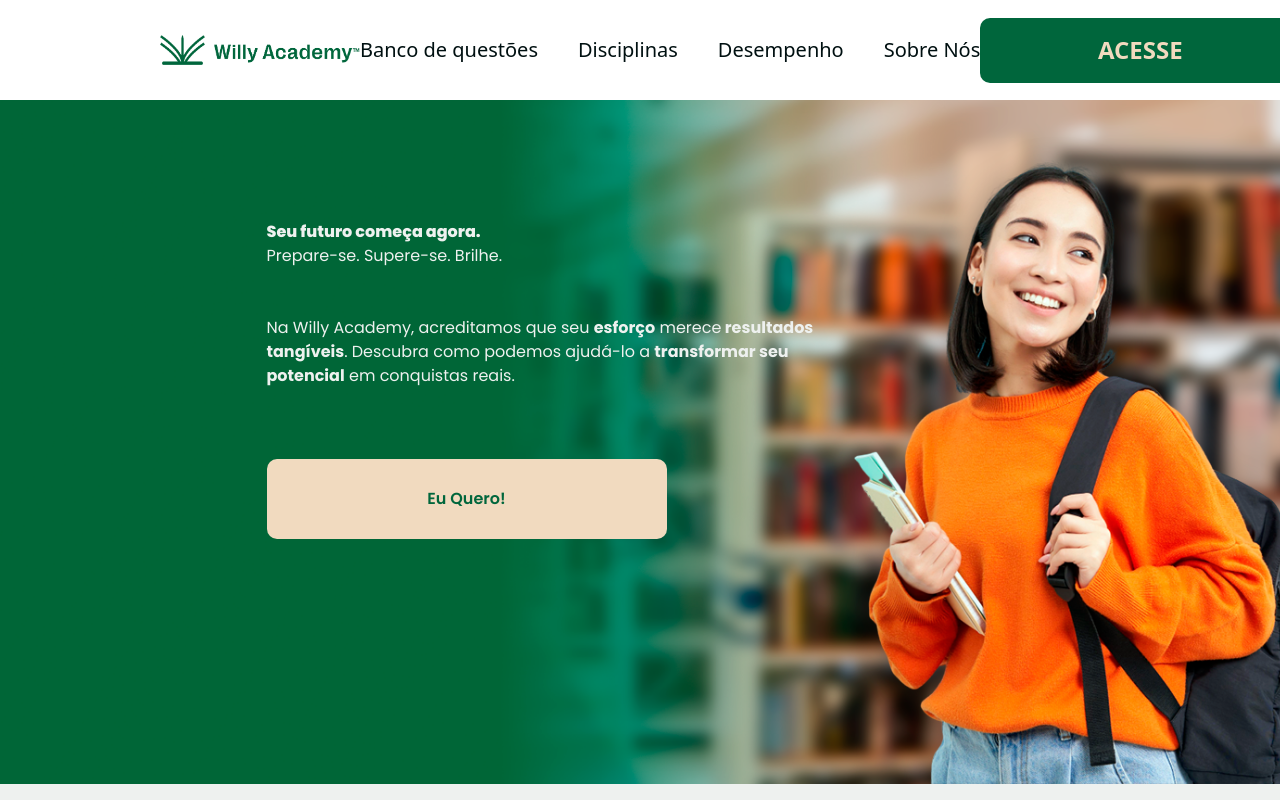
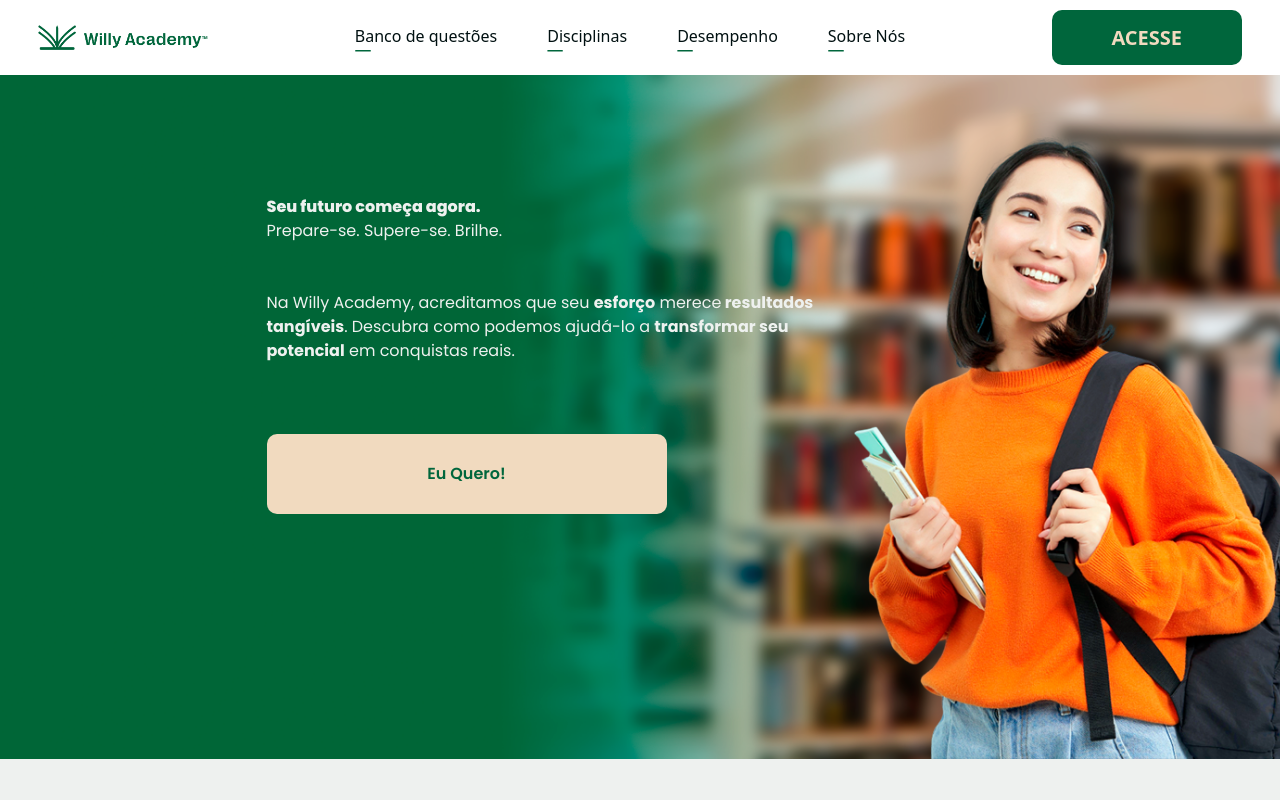
Before and after one commit to will-santosx/willy-academy-next-app, a Next.js app: page / in a window 1280 px wide. Shown: the top 800 px of the page. Built offline with nearby package versions, Linux system fonts and the light colour scheme.

Commit message:
header responsivo para todos dispositivos

```diff
--- a/src/app/components/Header/Header.tsx
+++ b/src/app/components/Header/Header.tsx
@@ -2,7 +2,6 @@
 import Image from "next/image";
 import Link from "next/link";
 import LogoHorizontal from "@/app/assets/brand/logo-green-horizontal.png";
-import LogoIcon from "@/app/assets/brand/logo-green-icon.png";
 import { BiMenu, BiX } from "react-icons/bi";
 import { useState } from "react";
 
@@ -18,61 +17,62 @@ export default function Header() {
   };
 
   return (
-    <header className="bg-white w-full sm:px-[15px] sm:h-[55px] md:h-[100px] lg:h-[6.25rem] lg:px-[160px] flex justify-center items-center font-medium">
-      <div className="w-full flex justify-between items-center ">
+    <header className="bg-white w-[100vw] flex items-center font-medium | max-sm:px-[20px] max-sm:h-[55px] | sm:px-[20px] sm:h-[75px] | lg:px-[30px]">
+      <div className="w-full flex items-center justify-around | max-sm:gap-[27px] | sm:gap-[130px]">
         <button
-          className="sm:hidden outline-none p-1 focus:bg-neutral-rich-black focus:bg-opacity-20 rounded-full"
+          className="lg:hidden | outline-none focus:bg-neutral-rich-black focus:bg-opacity-20 rounded-normal"
           onClick={toggleMenu}
         >
-          <BiMenu className="text-secondary-cadmium-green w-[24px] h-[24px]" />
+          <BiMenu className="sm:w-[35px] sm:h-[35px] | text-secondary-cadmium-green w-[24px] h-[24px]" />
         </button>
         <div className="flex">
           <Link href={"/"}>
             <Image
               alt="Logo da Willy Academy Verde no Sentido Horizontal."
               src={LogoHorizontal}
-              className="max-lg:w-[219px] lg:min-w-[200px] sm:w-[90px] max-sm:w-[100px] md:w-[160px]"
+              className="max-sm:w-[130px] | sm:w-[170px] | min-w-[130px]"
             />
           </Link>
         </div>
-        <nav className="hidden sm:text-sm-small md:text-small lg:text-small whitespace-nowrap sm:flex items-center lg:gap-[40px] gap-5 text-neutral-rich-black">
+        <nav className="lg:flex lg:gap-[20px] | xl:gap-[50px] | hidden  whitespace-nowrap items-center text-neutral-rich-black">
           <Link
             href={"#"}
-            className="transition-all hover:underline hover:opacity-85"
+            className="transition-all nav-links pb-1 hover:text-black"
           >
             Banco de questões
           </Link>
           <Link
             href={"#"}
-            className="transition-all hover:underline hover:opacity-85"
+            className="transition-all nav-links pb-1 hover:text-black"
           >
             Disciplinas
           </Link>
           <Link
             href={"#"}
-            className="transition-all hover:underline hover:opacity-85"
+            className="transition-all nav-links pb-1 hover:text-black"
           >
             Desempenho
           </Link>
           <Link
             href={"#"}
-            className="transition-all hover:underline hover:opacity-85"
+            className="transition-all nav-links pb-1 hover:text-black"
           >
             Sobre Nós
           </Link>
         </nav>
-        <div className="hidden sm:block">
-          <Link href={"#"}>
-            <button className="bg-secondary-cadmium-green lg:w-[320px] w-[130px] md:w-[164px] h-[30px] md:h-[45px] lg:h-[65px] transition-all hover:scale-105 hover:bg-selected-secondary font-semi-bold uppercase lg:text-normal rounded-normal text-primary-duch-white">
-              Acesse
-            </button>
-          </Link>
-        </div>
+        <Link
+          href={"#"}
+          className="max-sm:w-[105px] max-sm:h-[33px] | sm:w-[145px] sm:h-[42px] | lg:text-[19px] lg:w-[190px] | xl:text-[20px] xl:w-[190px] xl:h-[55px] | text-[16px]"
+        >
+          <button className="w-full h-full bg-secondary-cadmium-green transition-all hover:scale-105 hover:bg-selected-secondary font-semi-bold uppercase rounded-normal text-primary-duch-white">
+            Acesse
+          </button>
+        </Link>
       </div>
       {menuOpen && (
         <div className="fixed inset-0 bg-neutral-bright-gray z-50 flex flex-col items-center justify-center p-4">
           <button
-            className="absolute top-4 right-4 outline-none p-1 focus:bg-neutral-rich-black focus:bg-opacity-20 rounded-full"
+            className="absolute top-4 right-4 outline-none p-1 focus:bg-neutral-rich-black focus:bg-opacity-20 rounded-normal"
             onClick={closeMenu}
           >
             <BiX className="text-secondary-cadmium-green w-[24px] h-[24px]" />
@@ -90,11 +90,6 @@ export default function Header() {
             <Link href={"#"} onClick={closeMenu}>
               Sobre Nós
             </Link>
-            <Link href={"#"} onClick={closeMenu} className="mt-4">
-              <button className="bg-secondary-cadmium-green w-[160px] h-[45px] transition-all hover:scale-105 hover:bg-selected-secondary font-semi-bold uppercase text-normal rounded-normal text-primary-duch-white">
-                Acesse
-              </button>
-            </Link>
           </nav>
         </div>
       )}
--- a/src/app/globals.css
+++ b/src/app/globals.css
@@ -1,3 +1,40 @@
 @tailwind base;
 @tailwind components;
 @tailwind utilities;
+
+:root {
+    --color-secondary-green: #00663C;
+}
+
+a.nav-links {
+    position: relative;
+    clip-path: polygon(0 0, 100% 0, 100% 100%, 0% 100%);
+}
+
+a.nav-links:before, a.nav-links:after {
+    position: absolute;
+    content: '';
+    border-bottom: 2px solid var(--color-secondary-green);
+    border-radius: 1em;
+    bottom: 0;
+    transition: transform .5s cubic-bezier(0.075, 0.82, 0.165, 1);
+}
+
+a.nav-links:before {
+    width: 1em;
+    transform-origin: left;
+}
+
+a.nav-links:after {
+    width: 82%;
+    left: 1em;
+    transform: translateX(110%);
+}
+
+a.nav-links:hover:before {
+    transform: scaleX(0.3);
+}
+
+a.nav-links:hover:after {
+    transform: translateX(0);
+}
```
